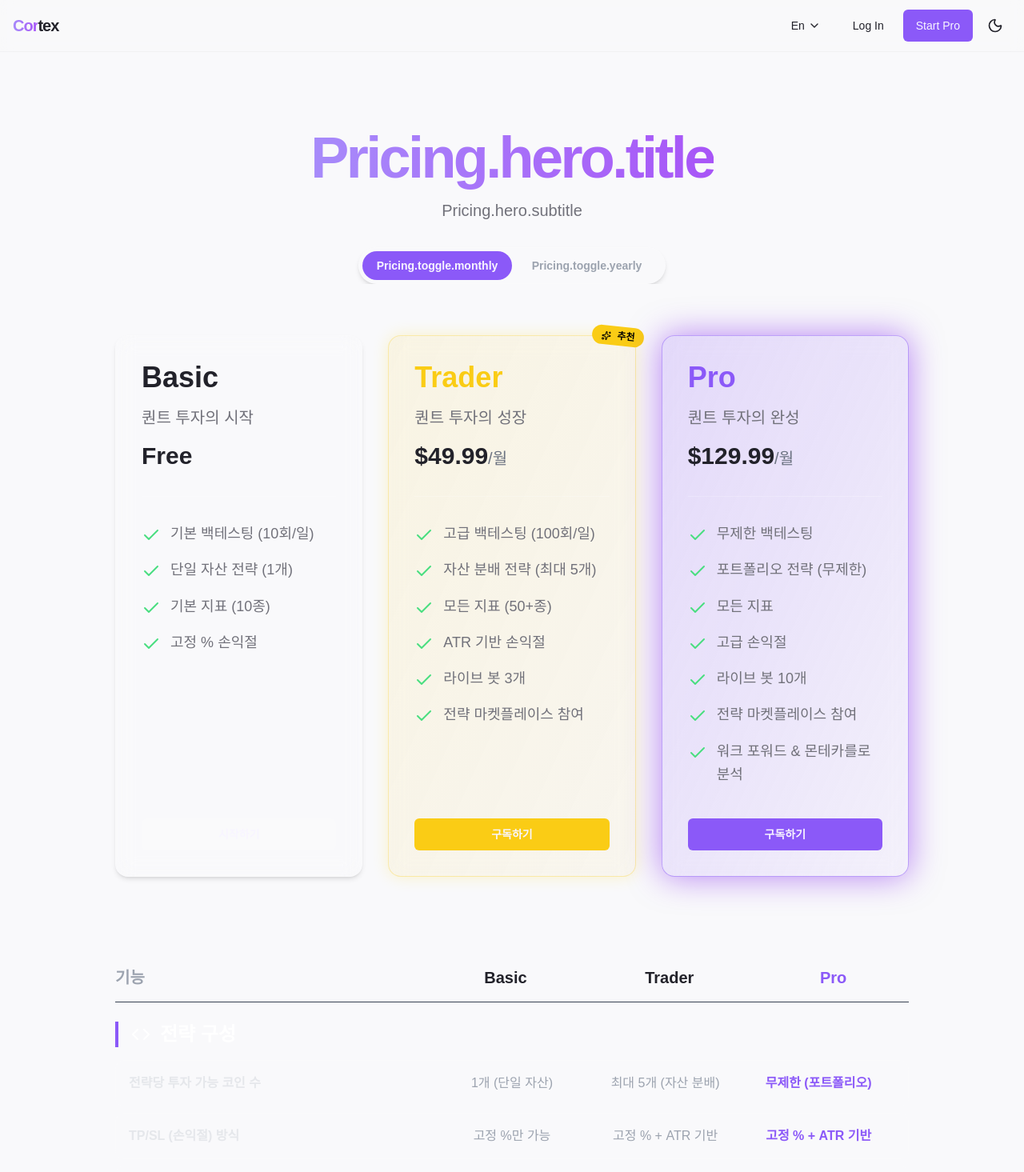
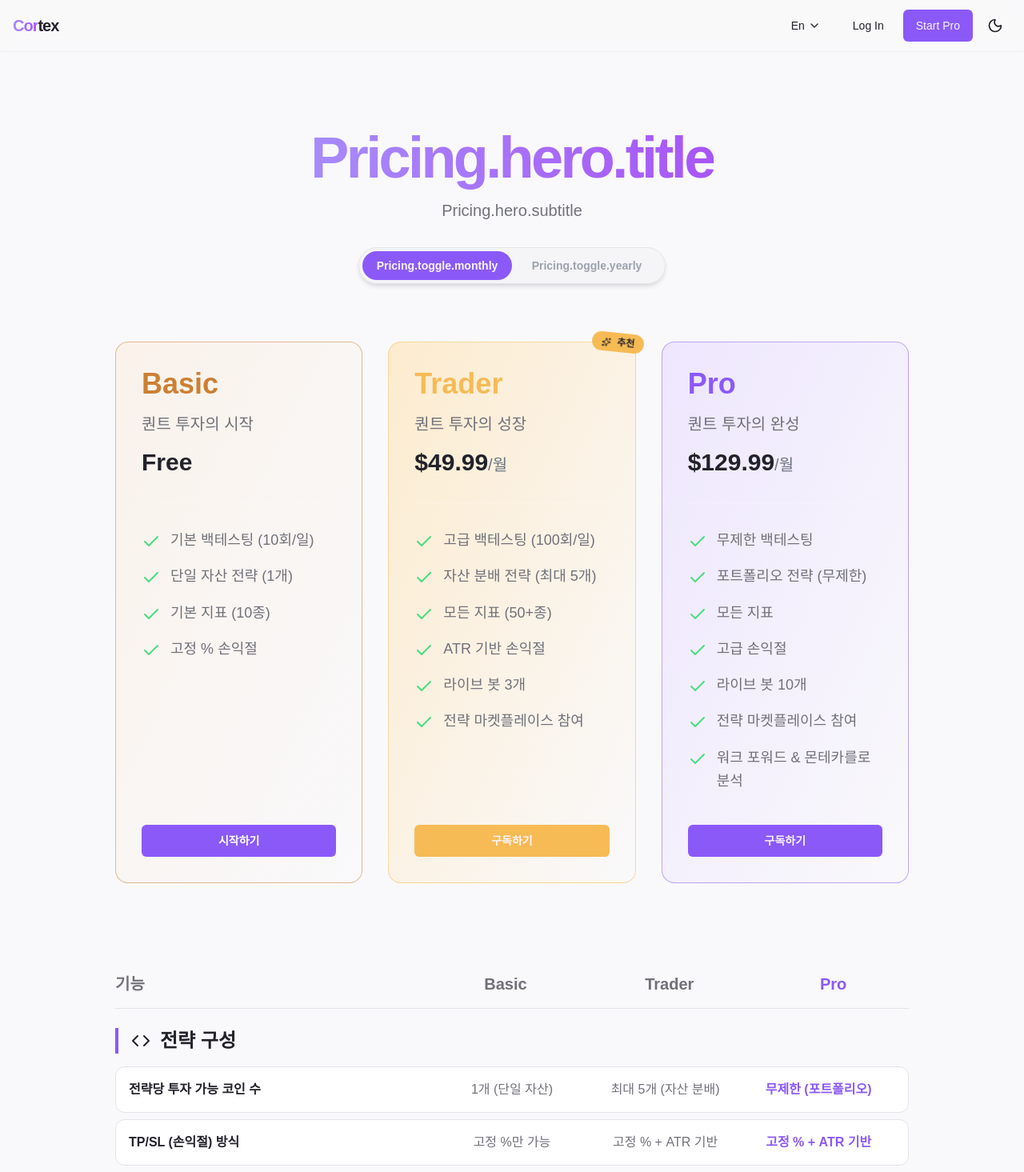
Before and after one commit to sleepyMS/Cortex, a Next.js app in the folder frontend/: page /en/pricing in a window 1280 px wide. Shown: the top 1465 px of the page at 80% size. Built offline with nearby package versions, Linux system fonts and the light colour scheme; no server answers; a web font is replaced by a local one.

Commit message:
frontend Pricing Style Update

```diff
--- a/frontend/src/components/domain/pricing/FaqSection.tsx
+++ b/frontend/src/components/domain/pricing/FaqSection.tsx
@@ -34,7 +34,7 @@ export function FaqSection({ faqItems }: FaqSectionProps) {
           {faqItems.map((item, index) => (
             <div
               key={index}
-              className="border border-white/10 rounded-lg overflow-hidden bg-white/5 shadow-sm"
+              className="rounded-lg overflow-hidden shadow-sm dark:bg-white/5 border border-border dark:border-white/10"
             >
               {/* 질문 영역 */}
               <button
--- a/frontend/src/components/domain/pricing/PricingCard.tsx
+++ b/frontend/src/components/domain/pricing/PricingCard.tsx
@@ -5,6 +5,7 @@
 import { motion } from "framer-motion";
 import { Check, Rocket, Sparkles } from "lucide-react";
 import { Button } from "@/components/ui/Button";
+import { useState, useEffect } from "react";
 
 interface PricingCardProps {
   planName: string;
@@ -23,24 +24,69 @@ export const PricingCard = ({
 }: PricingCardProps) => {
   const isTrader = planName === "Trader";
   const isPro = planName === "Pro";
+  const isBasic = planName === "Basic";
+
+  const [isDark, setIsDark] = useState(false);
+
+  useEffect(() => {
+    // 마운트 시, 현재 HTML에 'dark' 클래스가 있는지 확인
+    setIsDark(document.documentElement.classList.contains("dark"));
+
+    // 테마 변경을 감지하는 옵저버 설정
+    const observer = new MutationObserver(() => {
+      setIsDark(document.documentElement.classList.contains("dark"));
+    });
+
+    observer.observe(document.documentElement, {
+      attributes: true,
+      attributeFilter: ["class"],
+    });
+
+    return () => observer.disconnect();
+  }, []);
 
   // 플랜별 네온 스타일을 결정하는 조건부 클래스
-  let cardStyles = "bg-white/5 border border-white/10 shadow-md"; // Basic 스타일 (기본)
-  let headerTextColor = "text-foreground";
-  let buttonStyle = "bg-white/10 text-foreground hover:bg-white/20";
+  let cardStyles = "";
+  let headerTextColor = "";
+  let buttonStyle = "";
 
-  if (isTrader) {
-    // Trader 스타일: 은은한 황금색 네온 효과
+  if (isBasic) {
+    if (!isDark) {
+      // 라이트 모드: 동갈색 스타일
+      cardStyles = `bg-gradient-to-br from-basic-secondary to-background border border-basic-primary/50 shadow-[0_0_15px_theme(colors.basic-primary)/30]`;
+      headerTextColor = "text-basic-primary";
+      buttonStyle = "bg-[#7B593C] text-white hover:bg-[#634830]";
+    } else {
+      // 다크 모드: 동색 네온 스타일
+      cardStyles =
+        "bg-gradient-to-br from-basic-primary/20 to-basic-secondary/10 border border-basic-primary/50 shadow-[0_0_25px_theme(colors.basic-primary)/30]";
+      headerTextColor = "text-basic-primary";
+      buttonStyle = "bg-[#664023] text-foreground hover:bg-[#80502b]";
+    }
+  } else if (isTrader) {
+    if (!isDark) {
+      cardStyles =
+        "bg-gradient-to-br from-trader-secondary to-background border border-trader-primary/50 shadow-[0_0_20px_theme(colors.trader-primary)/20]";
+      headerTextColor = "text-trader-primary";
+      buttonStyle = "bg-trader-primary text-black hover:bg-trader-primary/80";
+    } else {
       cardStyles =
         "bg-gradient-to-br from-yellow-400/10 to-yellow-500/5 border border-yellow-400/30 shadow-[0_0_20px_rgba(255,215,0,0.2)]";
       headerTextColor = "text-yellow-400";
       buttonStyle = "bg-yellow-400 text-black hover:bg-yellow-400/80";
+    }
   } else if (isPro) {
-    // Pro 스타일: 보라색 네온 효과 (기존대로 유지)
+    if (!isDark) {
+      cardStyles =
+        "bg-gradient-to-br from-pro-secondary to-background border border-pro-primary/50 shadow-[0_0_40px_theme(colors.pro-primary)/50]";
+      headerTextColor = "text-pro-primary";
+      buttonStyle = "bg-pro-primary text-black hover:bg-pro-primary/80";
+    } else {
       cardStyles =
         "bg-gradient-to-br from-primary/20 to-primary/5 border border-primary/50 shadow-[0_0_40px_rgba(var(--primary-rgb),0.5)]";
       headerTextColor = "text-primary";
       buttonStyle = "bg-primary text-black hover:bg-primary/80";
+    }
   }
 
   return (
@@ -53,7 +99,13 @@ export const PricingCard = ({
       `}
     >
       {isTrader && (
-        <div className="absolute top-0 right-0 -mt-3 -mr-3 px-3 py-1 bg-yellow-400 text-black text-xs font-bold rounded-full rotate-6">
+        <div
+          className={`absolute top-0 right-0 -mt-3 -mr-3 px-3 py-1 text-xs font-bold rounded-full rotate-6 ${
+            isDark
+              ? "bg-yellow-400 text-black"
+              : "bg-trader-primary text-foreground"
+          }`}
+        >
           <Sparkles className="inline h-3 w-3 mr-1" /> 추천
         </div>
       )}
--- a/frontend/src/components/domain/pricing/PricingComparisonTable.tsx
+++ b/frontend/src/components/domain/pricing/PricingComparisonTable.tsx
@@ -119,38 +119,44 @@ export const PricingComparisonTable = () => {
     <div className="w-full overflow-x-auto">
       <div className="container mx-auto max-w-5xl py-12">
         {/* 테이블 헤더 - 데스크톱용 */}
-        <div className="hidden md:grid grid-cols-[2fr_1fr_1fr_1fr] gap-4 mb-6 text-xl font-bold border-b border-gray-700 pb-4 sticky top-0 bg-background z-10">
-          <div className="text-gray-400">기능</div>
-          <div className="text-center">Basic</div>
-          <div className="text-center">Trader</div>
+        <div className="hidden md:grid grid-cols-[2fr_1fr_1fr_1fr] gap-4 mb-6 text-xl font-bold border-b border-border pb-4 sticky top-0 bg-background z-10">
+          <div className="text-muted-foreground">기능</div>
+          <div className="text-center text-muted-foreground">Basic</div>
+          <div className="text-center text-muted-foreground">Trader</div>
           <div className="text-center text-primary">Pro</div>
         </div>
 
         {/* 기능별 목록 */}
         {featureCategories.map((category, catIndex) => (
           <div key={catIndex} className="mb-8">
-            <h3 className="text-2xl font-bold text-white mb-4 flex items-center gap-3 border-l-4 border-primary pl-4">
+            <h3 className="text-2xl font-bold text-foreground mb-4 flex items-center gap-3 border-l-4 border-primary pl-4">
               {category.icon} {category.category}
             </h3>
             <div className="space-y-2">
               {category.features.map((feature, featIndex) => (
                 <div
                   key={featIndex}
-                  className="grid grid-cols-[1fr] md:grid-cols-[2fr_1fr_1fr_1fr] items-center p-4 rounded-xl bg-white/5 border border-white/10"
+                  className="grid grid-cols-[1fr] md:grid-cols-[2fr_1fr_1fr_1fr] items-center p-4 rounded-xl bg-card border border-border"
                 >
-                  <div className="font-semibold text-gray-200">
+                  <div className="font-semibold text-foreground">
                     {feature.name}
                   </div>
-                  <div className="flex justify-between md:justify-center items-center md:text-center text-gray-400 md:col-span-1 border-t md:border-t-0 border-white/5 pt-2 md:pt-0">
-                    <span className="md:hidden font-bold">Basic:</span>
+                  <div className="flex justify-between md:justify-center items-center md:text-center text-muted-foreground md:col-span-1 border-t md:border-t-0 border-border pt-2 md:pt-0">
+                    <span className="md:hidden font-bold text-foreground">
+                      Basic:
+                    </span>
                     {renderValue(feature.basic)}
                   </div>
-                  <div className="flex justify-between md:justify-center items-center md:text-center text-gray-400 md:col-span-1 border-t md:border-t-0 border-white/5 pt-2 md:pt-0">
-                    <span className="md:hidden font-bold">Trader:</span>
+                  <div className="flex justify-between md:justify-center items-center md:text-center text-muted-foreground md:col-span-1 border-t md:border-t-0 border-border pt-2 md:pt-0">
+                    <span className="md:hidden font-bold text-foreground">
+                      Trader:
+                    </span>
                     {renderValue(feature.trader)}
                   </div>
-                  <div className="flex justify-between md:justify-center items-center md:text-center text-primary font-bold md:col-span-1 border-t md:border-t-0 border-white/5 pt-2 md:pt-0">
-                    <span className="md:hidden font-bold">Pro:</span>
+                  <div className="flex justify-between md:justify-center items-center md:text-center text-primary font-bold md:col-span-1 border-t md:border-t-0 border-border pt-2 md:pt-0">
+                    <span className="md:hidden font-bold text-foreground">
+                      Pro:
+                    </span>
                     {renderValue(feature.pro)}
                   </div>
                 </div>
--- a/frontend/src/components/domain/pricing/PricingHeroSection.tsx
+++ b/frontend/src/components/domain/pricing/PricingHeroSection.tsx
@@ -70,6 +70,7 @@ export const PricingHeroSection = ({
             isMonthlySelected={isMonthlySelected}
             onSelectPeriod={onSelectPeriod}
           />
+          <div className="p-1"></div>
         </motion.div>
       </motion.div>
     </section>
--- a/frontend/src/components/domain/pricing/PricingToggle.tsx
+++ b/frontend/src/components/domain/pricing/PricingToggle.tsx
@@ -21,7 +21,11 @@ export const PricingToggle = ({
   return (
     <LayoutGroup>
       <div
-        className={`relative flex items-center rounded-full bg-white/5 p-1 border border-white/10 max-w-sm mx-auto shadow-md ${className}`}
+        className={`relative flex items-center rounded-full p-1 max-w-sm mx-auto shadow-md
+          bg-muted/50 border border-border
+          dark:bg-white/5 dark:border-white/10
+          ${className}
+        `}
       >
         {/* 애니메이션 슬라이더 - 버튼 아래에 위치하도록 z-index를 조정합니다. */}
         <motion.div
@@ -40,7 +44,7 @@ export const PricingToggle = ({
             ${
               isMonthlySelected
                 ? "text-primary-foreground"
-                : "text-gray-400 hover:text-white"
+                : "text-gray-400 dark:hover:text-white hover:text-foreground"
             }
           `}
         >
@@ -53,7 +57,7 @@ export const PricingToggle = ({
             ${
               !isMonthlySelected
                 ? "text-primary-foreground"
-                : "text-gray-400 hover:text-white"
+                : "text-gray-400 dark:hover:text-white hover:text-foreground"
             }
           `}
         >
--- a/frontend/tailwind.config.js
+++ b/frontend/tailwind.config.js
@@ -27,6 +27,12 @@ module.exports = {
           DEFAULT: "hsl(var(--muted))",
           foreground: "hsl(var(--muted-foreground))",
         },
+        "basic-primary": "hsl(var(--basic-primary))",
+        "basic-secondary": "hsl(var(--basic-secondary))",
+        "trader-primary": "hsl(var(--trader-primary))",
+        "trader-secondary": "hsl(var(--trader-secondary))",
+        "pro-primary": "hsl(var(--pro-primary))",
+        "pro-secondary": "hsl(var(--pro-secondary))",
       },
     },
   },
```
Also changed, not shown: frontend/src/app/globals.css (+31 -20 lines), 1 other file (tests, documents, lock files or other folders). Lines whose indentation alone changed are shown as unchanged.
